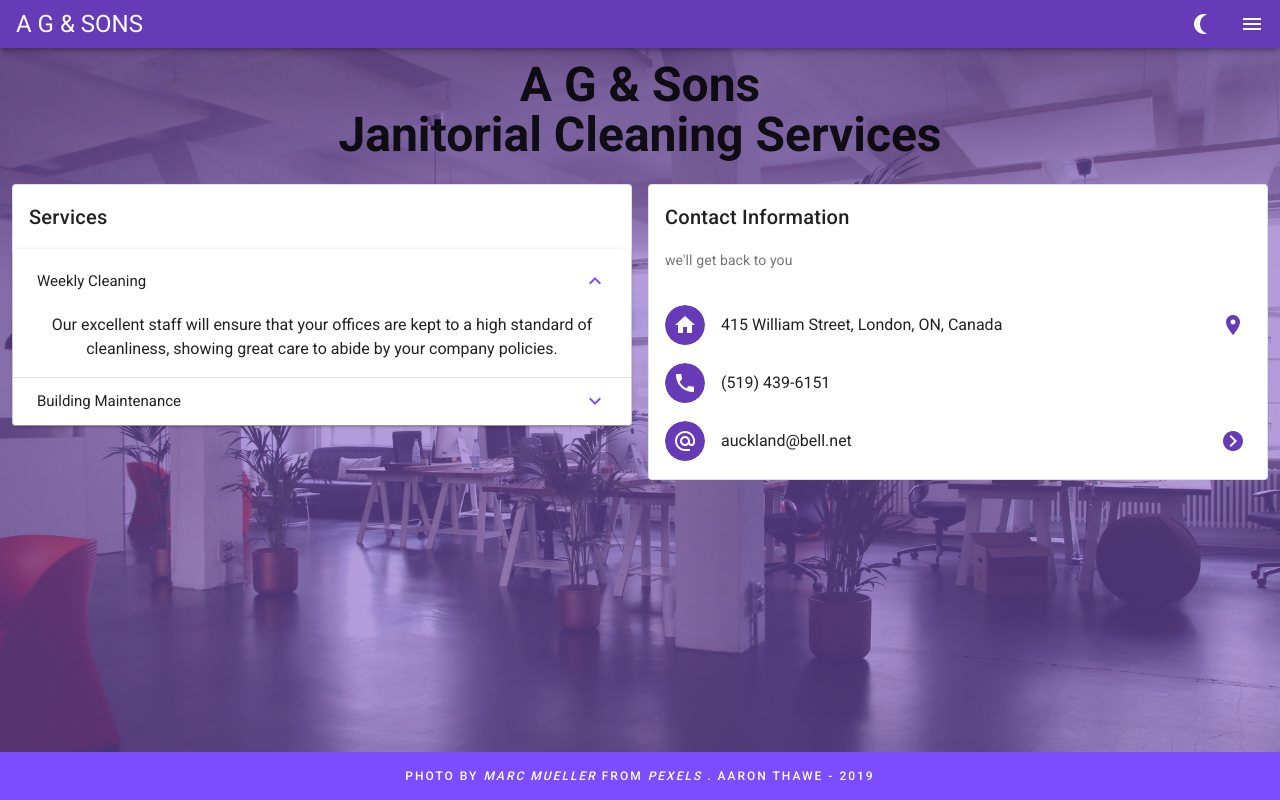
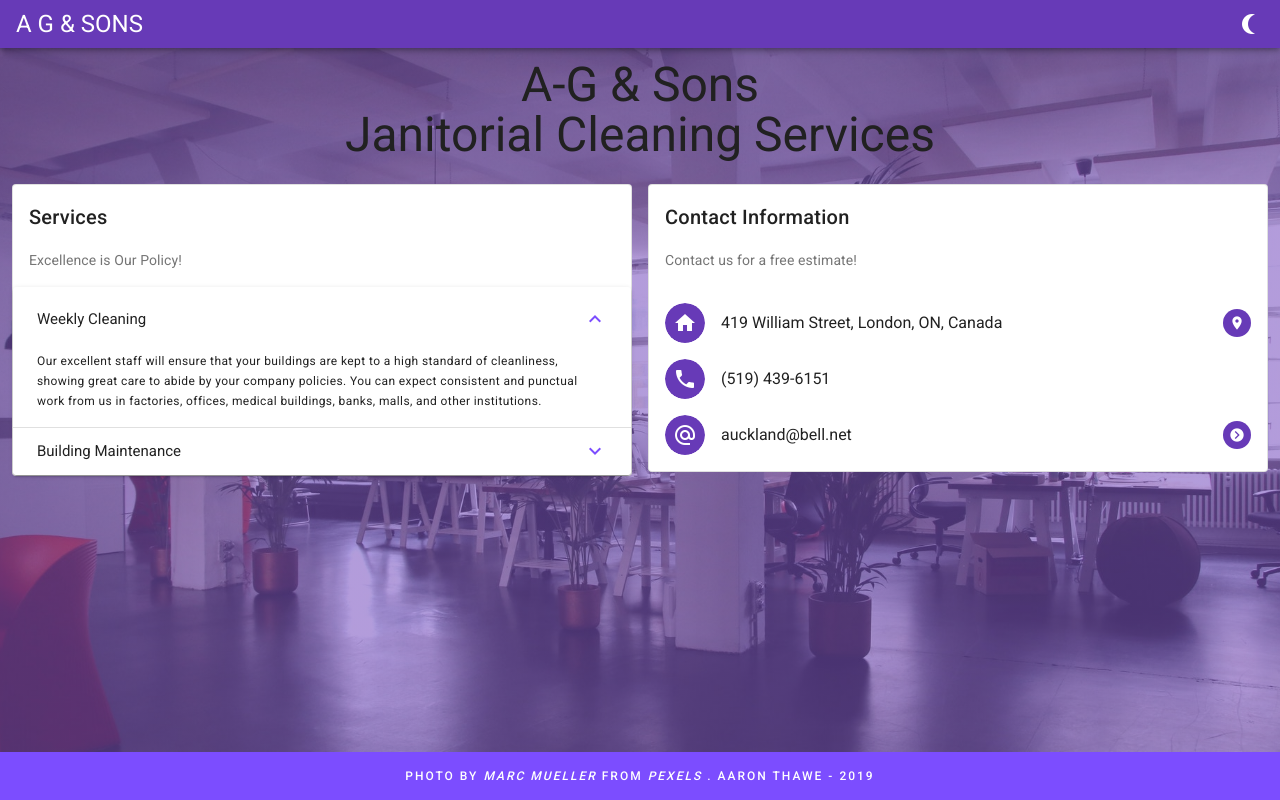
Before and after one commit to athawe/agsons, a Vue app: page / in a window 1280 px wide. Both pictures are taken after a click on the button "Weekly Cleaning". Built offline with nearby package versions, Linux system fonts and the light colour scheme.

Commit message:
possible test version

```diff
--- a/src/App.vue
+++ b/src/App.vue
@@ -11,29 +11,11 @@
       </v-toolbar-title>
       <v-spacer />
       <v-btn icon>
-        <v-icon>mdi-moon-waning-crescent</v-icon>
+        <v-icon
+          @click="changeTheme"
+          v-text="colourMode"
+        />
       </v-btn>
-      <v-menu
-        left
-        bottom
-      >
-        <template v-slot:activator="{ on }">
-          <v-btn
-            icon
-            v-on="on"
-          >
-            <v-icon>mdi-menu</v-icon>
-          </v-btn>
-        </template>
-        <v-list>
-          <v-list-item
-            v-for="(item, index) in sections"
-            :key="index"
-          >
-            <v-list-item-title>{{ item.title }}</v-list-item-title>
-          </v-list-item>
-        </v-list>
-      </v-menu>
     </v-app-bar>
     <v-content>
       <front-page />
@@ -50,11 +32,24 @@
       FrontPage,
     },
     data: () => ({
-      sections: [
-        { title: 'Home' },
-        { title: 'Services' },
-        { title: 'Contact Us' },
-      ],
     }),
+    computed: {
+      colourMode () {
+        if (!this.$vuetify.theme.dark) {
+          return 'mdi-moon-waning-crescent'
+        } else {
+          return 'mdi-white-balance-sunny'
+        }
+      },
+    },
+    methods: {
+      changeTheme () {
+        if (!this.$vuetify.theme.dark) {
+          this.$vuetify.theme.dark = true
+        } else {
+          this.$vuetify.theme.dark = false
+        }
+      },
+    },
   }
 </script>
--- a/src/components/FrontPage.vue
+++ b/src/components/FrontPage.vue
@@ -5,21 +5,21 @@
   >
     <v-row
       class="text-center"
-      :class="{ 'pb-5': $vuetify.breakpoint.smAndDown }"
+      :class="{ 'pb-5': $vuetify.breakpoint.mdAndDown }"
     >
       <v-col
         cols="12"
       >
-        <h1 class="display-2 font-weight-bold">
-          A G &amp; Sons
+        <h1 class="display-2 textPrimary--text">
+          A-G &amp; Sons
         </h1>
-        <h1 class="display-2 font-weight-bold">
+        <h1 class="display-2 textPrimary--text">
           Janitorial Cleaning Services
         </h1>
       </v-col>
       <v-col
         cols="12"
-        sm="6"
+        md="6"
         :class="{ 'pr-2': $vuetify.breakpoint.mdAndUp }"
       >
         <v-card
@@ -29,7 +29,11 @@
           <v-card-title class="textPrimary--text">
             Services
           </v-card-title>
+          <v-card-text class="textSecondary--text text-left">
+            Excellence is Our Policy!
+          </v-card-text>
           <v-expansion-panels
+            class="text-left"
             accordion
           >
             <v-expansion-panel
@@ -44,7 +48,9 @@
                   </v-icon>
                 </template>
               </v-expansion-panel-header>
-              <v-expansion-panel-content>
+              <v-expansion-panel-content
+                class="caption"
+              >
                 {{ item.data }}
               </v-expansion-panel-content>
             </v-expansion-panel>
@@ -53,7 +59,7 @@
       </v-col>
       <v-col
         cols="12"
-        sm="6"
+        md="6"
         :class="{ 'pl-2': $vuetify.breakpoint.mdAndUp }"
       >
         <v-card
@@ -64,7 +70,7 @@
             Contact Information
           </v-card-title>
           <v-card-text class="textSecondary--text text-left">
-            we'll get back to you
+            Contact us for a free estimate!
           </v-card-text>
           <v-list
             class="text-left"
@@ -87,10 +93,12 @@
               <v-list-item-action>
                 <v-btn
                   v-if="item.actionIcon"
+                  :class="[item.iconClass]"
                   icon
+                  small
                 >
                   <v-icon
-                    color="default"
+                    small
                     v-text="item.actionIcon"
                   />
                 </v-btn>
@@ -138,13 +146,13 @@
   export default {
     data: () => ({
       contactInfo: [
-        { title: 'Address', information: '415 William Street, London, ON, Canada', icon: 'mdi-home', iconClass: 'default white--text', actionIcon: 'mdi-map-marker' },
+        { title: 'Address', information: '419 William Street, London, ON, Canada', icon: 'mdi-home', iconClass: 'default white--text', actionIcon: 'mdi-map-marker' },
         { title: 'Phone Number', information: '(519) 439-6151', icon: 'mdi-phone', iconClass: 'default white--text' },
         { title: 'Email', information: 'auckland@bell.net', icon: 'mdi-at', iconClass: 'default white--text', actionIcon: 'mdi-chevron-right-circle' },
       ],
       services: [
-        { title: 'Weekly Cleaning', data: 'Our excellent staff will ensure that your offices are kept to a high standard of cleanliness, showing great care to abide by your company policies.' },
-        { title: 'Building Maintenance', data: 'We can perform regular services to maintain the quality of your office environment, whether it requires refinishing floors, carpet cleaning, or window cleaning.' },
+        { title: 'Weekly Cleaning', data: 'Our excellent staff will ensure that your buildings are kept to a high standard of cleanliness, showing great care to abide by your company policies. You can expect consistent and punctual work from us in factories, offices, medical buildings, banks, malls, and other institutions.' },
+        { title: 'Building Maintenance', data: 'We can perform regular services to maintain the quality of your office environment, whether it requires a floor care program, concrete floor treatment, carpet or window cleaning.' },
       ],
     }),
   }
--- a/src/plugins/vuetify.js
+++ b/src/plugins/vuetify.js
@@ -26,10 +26,10 @@
       dark: {
         primary: colors.deepPurple.darken2,
         accent: colors.deepPurple.accent2,
-        default: colors.deepPurple.base,
+        default: colors.deepPurple.lighten1,
         text: colors.white,
-        textPrimary: colors.grey.darken4,
-        textSecondary: colors.grey.darken1,
+        textPrimary: colors.grey.lighten3,
+        textSecondary: colors.grey.lighten1,
       },
     },
   },
```
